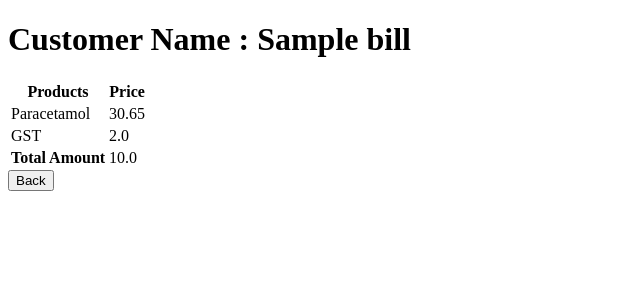
After one commit to Mokinder/Django_DemoProject, a Django app: page /bill/1 in a window 1280 px wide. The commit adds this page. Shown: the top 300 px of the page, without its empty margins (0-640 px from the left). Run offline with Django 4.2, Linux system fonts and the light colour scheme; data comes from the database, SQL or seed files in the repository; both versions use the stored data as it was after the commit; tables that the repository leaves empty hold one stand-in row (values such as "Sample post").

Commit message:
secound change

```diff
--- a/demodjango/helloworld/models.py
+++ b/demodjango/helloworld/models.py
@@ -1,10 +1,13 @@
 from django.db import models
-
+from django.urls import reverse
 # Create your models here.
 
 class productcategory(models.Model):
     category_num=models.AutoField(primary_key=True)
     category_name=models.CharField(max_length=50, help_text="Enter category name ",verbose_name='Category name')
+
+    def __str__(self):
+        return self.category_name
 
 class product(models.Model):
     product_num=models.AutoField(primary_key=True)
@@ -12,8 +15,19 @@ class product(models.Model):
     product_category=models.ForeignKey('productcategory',on_delete=models.SET_NULL,null=True)
     product_price=models.FloatField()
 
+    def __str__(self):
+        return self.product_name
+    def get_absolute_url(self):
+        return reverse('product-detail',args=[str(self.product_num)])
+
 class bill(models.Model):
     bill_num=models.AutoField(primary_key=True)
     customer_name=models.CharField(max_length=50,help_text='enter the customer name',verbose_name="Customer Name")
     products=models.ManyToManyField('product')
-    total_sum=models.FloatField()
+    total_sum=models.FloatField(default=2.0)
+
+    def __str__(self):
+        return self.customer_name
+
+    def get_absolute_url(self):
+        return reverse('bill-detail',args=[str(self.bill_num)])
--- /dev/null
+++ b/demodjango/helloworld/templates/helloworld/bill_detail.html
@@ -0,0 +1,33 @@
+<!DOCTYPE html>
+<html lang="en">
+<head>
+    <meta charset="UTF-8">
+    <title>Bill Detail</title>
+</head>
+<body>
+     <h1>
+       Customer Name : {{ bill.customer_name }}
+     </h1>
+     <table>
+       <tr>
+         <th>Products</th>
+         <th> Price </th>
+       </tr>
+       {% for product in bill.products.all %}
+       <tr>
+          <td> {{ product.product_name }}</td>
+         <td> {{ product.product_price }} </td>
+       </tr>
+       {% endfor %}
+       <tr>
+         <td> GST </td>
+         <td> 2.0 </td>
+       </tr>
+       <tr>
+         <td><b> Total Amount </b></td>
+         <td> {{ bill.total_sum }} </td>
+       </tr>
+     </table>
+     <a href="http://127.0.0.1:8000/product"><button> Back </button></a>
+</body>
+</html>
--- a/demodjango/helloworld/templates/home.html
+++ b/demodjango/helloworld/templates/home.html
@@ -3,10 +3,13 @@
 <head>
     <meta charset="UTF-8">
     <title>Home</title>
+       <a href="http://127.0.0.1:8000/product/" ><button> View Products </button></a>
+       <a href="http://127.0.0.1:8000/product/add/"><button> Add Products </button></a>
+       <a href="http://127.0.0.1:8000/bill/add/"><button> Bill Products </button></a>
 </head>
 <body>
    <div>
-       <p style="align:center;font-size:80px;">Hello World </p><br>
+       <p style="align:center;font-size:40px;">Home Page </p><br>
        <p>Application is working Successfully!!!!...</p>
    </div>
 </body>
--- a/demodjango/helloworld/urls.py
+++ b/demodjango/helloworld/urls.py
@@ -3,4 +3,10 @@ from .import views
 
 urlpatterns = [
     path('',views.home,name='Home'),
+    path('product/',views.product_lists.as_view(),name='Products'),
+    path('product/<int:pk>',views.product_detail.as_view(),name='product-detail'),
+    path('product/add/',views.product_add.as_view(),name='product-add'),
+    path('bill/add/',views.billgeneration,name='bill-add'),
+    path('bill/sum/<int:pk>',views.calsum,name='calc-sum'),
+    path('bill/<int:pk>',views.bill_detail.as_view(),name='bill-detail')
 ]
--- a/demodjango/helloworld/views.py
+++ b/demodjango/helloworld/views.py
@@ -1,5 +1,41 @@
-from django.shortcuts import render
+from django.shortcuts import render, redirect
+from .models import product,bill
+from django.views import generic
+from .forms import billform
+
 
 # Create your views here
 def home(request):
     return render(request,'home.html')
+
+class product_lists(generic.ListView):
+    model=product
+
+class product_detail(generic.DetailView):
+    model = product
+
+class product_add(generic.CreateView):
+    model = product
+    fields = '__all__'
+
+def billgeneration(request):
+    bill_obj = billform(request.POST)
+    if bill_obj.is_valid():
+        bills = bill_obj.save()
+        return redirect('calc-sum',pk=bills.bill_num)
+    return render(request, 'helloworld/billadd_form.html', {'form':billform})
+
+
+def calsum(request,pk):
+    bill_obj = bill.objects.get(bill_num=pk)
+    products_set=bill_obj.products.all()
+    total=bill_obj.total_sum
+    for product in products_set:
+        total = total+product.product_price
+    bill_obj.total_sum= total
+    bill_obj.save()
+    return redirect('bill-detail',pk=bill_obj.bill_num)
+
+
+class bill_detail(generic.DetailView):
+    model = bill
```
Also changed, not shown: demodjango/helloworld/forms.py (added, +8 -0 lines), demodjango/helloworld/templates/helloworld/billadd_form.html (added, +10 -0 lines), demodjango/helloworld/templates/helloworld/product_detail.html (added, +13 -0 lines), demodjango/helloworld/templates/helloworld/product_form.html (added, +17 -0 lines), demodjango/helloworld/templates/helloworld/product_list.html (added, +22 -0 lines), demodjango/db.sqlite3, demodjango/helloworld/migrations/0002_alter_bill_total_sum.py (added).
